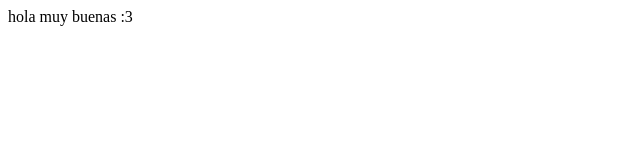
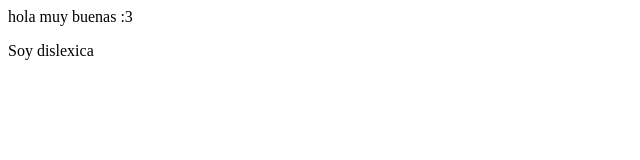
Before and after one commit to Natresh/git, a plain HTML site: page index.html in a window 1280 px wide. Shown: the full height of the page, 0-640 px from the left. Drawn offline with Linux system fonts and the light colour scheme.

Commit message:
Le meti un parrafo

```diff
--- a/index.html
+++ b/index.html
@@ -7,6 +7,6 @@ hola muy buenas :3
     <title>Document</title>
 </head>
 <body>
-
+    <p>Soy dislexica</p>
 </body>
 </html>
```
